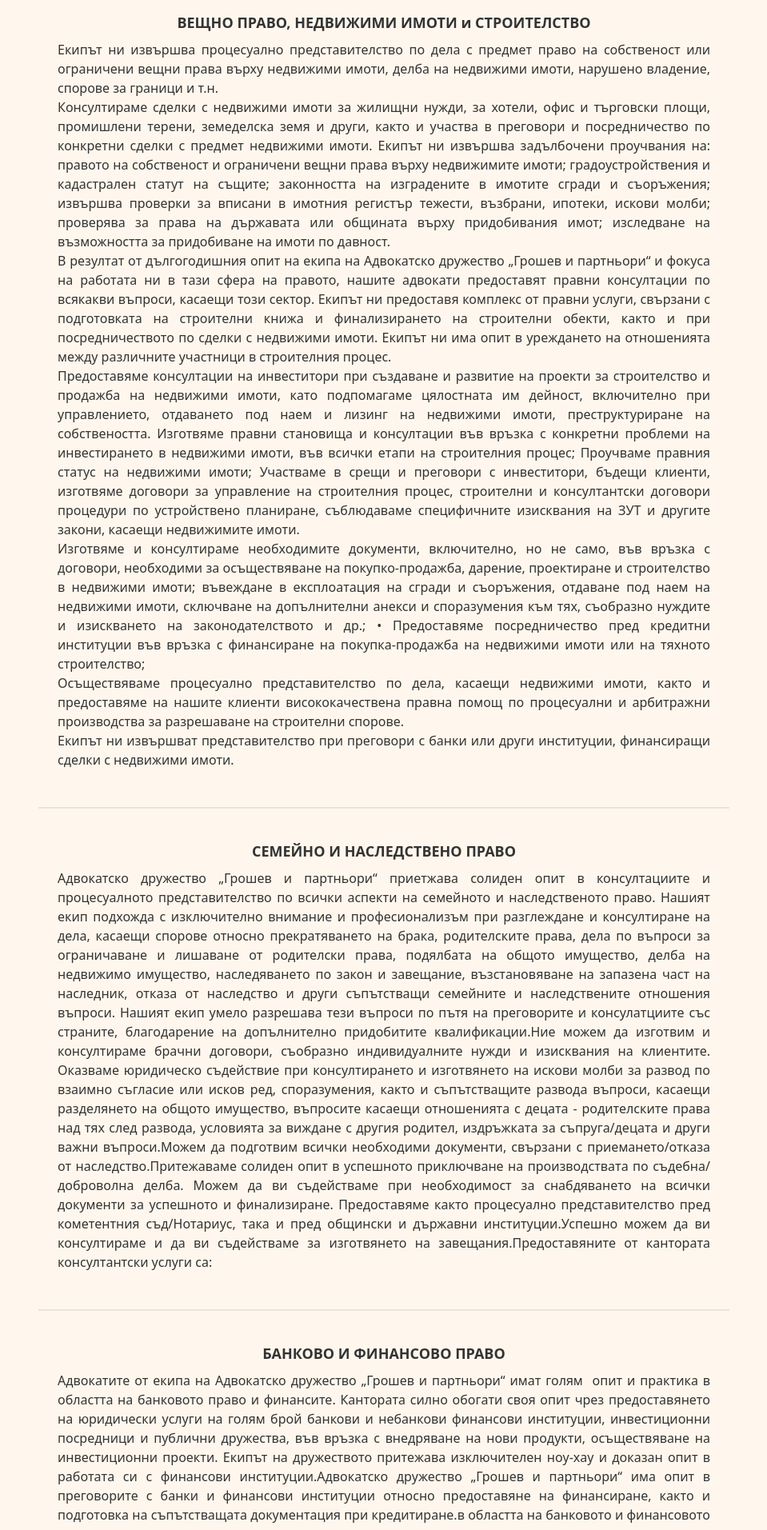
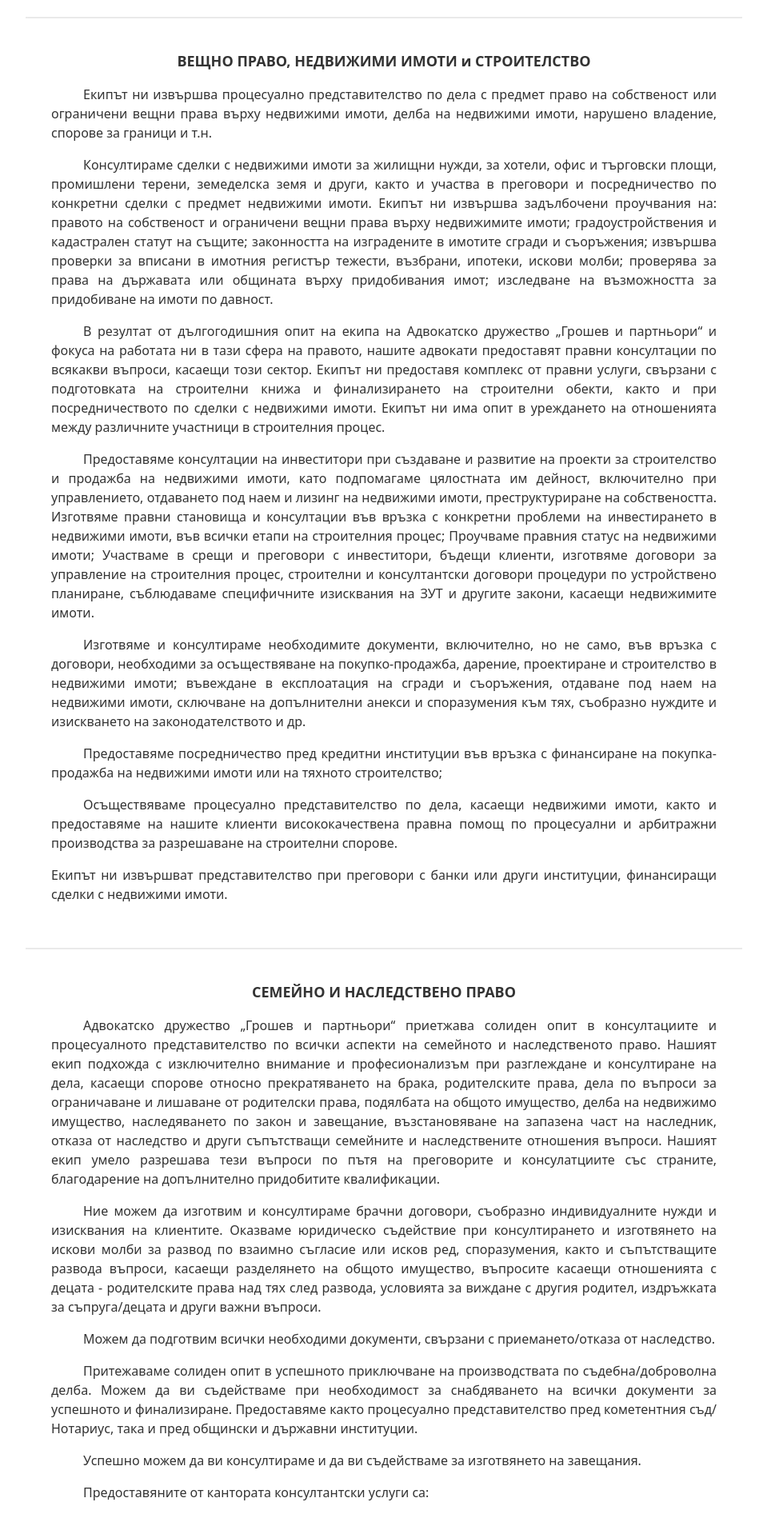
Before and after one commit to Radoslav-Marinovv/lawyers-next, a Next.js app: page /legal-services in a window 1280 px wide. Shown: the part 740-2653 px from the top of the page at 80% size, without its empty margins (160-1119 px from the left). Built offline with nearby package versions, Linux system fonts and the light colour scheme.

Commit message:
Styled text and components

```diff
--- a/components/Footer.tsx
+++ b/components/Footer.tsx
@@ -7,7 +7,7 @@
   return (
     <footer className="footer p-10 bg-neutral-100 text-amber-200-content mt-auto border-t-2">
       <div>
-        <ContactsLinks />
+        <ContactsLinks address={true} phone={true} email={true} />
       </div>
       <div>
         <Image alt='Groshev & Partners' src={GPfooter} width={200} className="fill-current" />
--- a/pages/_document.tsx
+++ b/pages/_document.tsx
@@ -3,9 +3,9 @@
 
 export default function Document() {
   return (
-    <Html className='h-full w-full scroll-py-16 scroll-smooth' lang="en">
+    <Html className='h-full w-full scroll-py-16 scroll-smooth overscroll-contain' lang="en">
       <Head />
-      <body className='flex flex-col justify-between items-center min-h-full min-w-full bg-orange-50'>
+      <body className='flex flex-col justify-between items-center min-h-full min-w-full'>
         <Layout>
           <Main />
           <NextScript />
--- a/pages/legal-services.tsx
+++ b/pages/legal-services.tsx
@@ -11,20 +11,19 @@
         <meta name="viewport" content="width=device-width, initial-scale=1" />
         <link rel="icon" href="/favicon.png" />
       </Head>
-      <div className='max-w-4xl p-4 text-justify'>
-        {/* pravilno!!!! */}
+      <div className='max-w-4xl text-justify'>
         <article id='1' className='p-4'>
           <h2 className='text-lg font-semibold text-center'>
             ТЪРГОВСКО ПРАВО И НЕСЪСТОЯТЕЛНОСТ.
           </h2>
           <div className='text-base font-normal p-2'>
-            <p>
+            <p className='text-base indent-10 p-2'>
               Екипът ни консултира клиентите във всички аспекти на търговското право. Ние можем да осъществим процесуално представителство по търговски дела пред всички съдебни инстанции, какво и представителство пред държавни и общински органи. 	Можем да изготвим документи за учредяване на всякакъв вид търговски и граждански дружества, да ви съдействаме при вписването им в съответните регистри, прехвърляне и преструктуриране на търговски дружества, включително придобиване, сливане, отделяне и разделяне на търговски дружества, консултации и съдействие при продажба на търговско предприятие, изготвяне на търговски договори от всякакъв вид, водене на преговори и постигане на извънсъдебни споразумения, съдействие и представителство на клиенти при възникнали търговски спорове, съдействие при провеждане на общи събрания на търговски дружества и за решаване на спорове между съдружници, акционери и дружества.
             </p>
-            <p>
+            <p className='text-base indent-10 p-2'>
               Екипът ни може да Ви съдейства с изготвянето на всички необходими документи за провеждането на процедурата по ликвидация или откриване производство по несъстоятелност.
             </p>
-            <p>
+            <p className='text-base indent-10 p-2'>
               Дружеството има опит в изготвянето на правни оценки и анализи  както на небанкови финансови институции и банки.
             </p>
           </div>
@@ -35,7 +34,7 @@
             ТЪРГОВСКИ СДЕЛКИ
           </h2>
           <div className='text-base font-normal p-2'>
-            <p>
+            <p className='text-base indent-10 p-2'>
               Екипът ни разполага с голям опит в консултирането по търговски сделки и изготвянето на търговски договори и менителнични ефекти. Предоставяме съдействие и консултации за при сключване на търговски сделки и договори от всякакво естество.
             </p>
           </div>
@@ -46,25 +45,28 @@
             ВЕЩНО ПРАВО, НЕДВИЖИМИ ИМОТИ и СТРОИТЕЛСТВО
           </h2>
           <div className='text-base font-normal p-2'>
-            <p>
+            <p className='text-base indent-10 p-2'>
               Екипът ни извършва процесуално представителство по дела с предмет право на собственост или ограничени вещни права върху недвижими имоти, делба на недвижими имоти, нарушено владение, спорове за граници и т.н.
             </p>
-            <p>
+            <p className='text-base indent-10 p-2'>
               Консултираме сделки с недвижими имоти за жилищни нужди, за хотели, офис и търговски площи, промишлени терени, земеделска земя и други, както и участва в преговори и посредничество по конкретни сделки с предмет недвижими имоти. Екипът ни извършва задълбочени проучвания на: правото на собственост и ограничени вещни права върху недвижимите имоти; градоустройствения и кадастрален статут на същите; законността на изградените в имотите сгради и съоръжения; извършва проверки за вписани в имотния регистър тежести, възбрани, ипотеки, искови молби; проверява за права на държавата или общината върху придобивания имот; изследване на възможността за придобиване на имоти по давност.
             </p>
-            <p>
+            <p className='text-base indent-10 p-2'>
               В резултат от дългогодишния опит на екипа на Адвокатско дружество „Грошев и партньори“ и фокуса на работата ни в тази сфера на правото, нашите адвокати предоставят правни консултации по всякакви въпроси, касаещи този сектор. Екипът ни предоставя комплекс от правни услуги, свързани с подготовката на строителни книжа и финализирането на строителни обекти, както и при посредничеството по сделки с недвижими имоти. Екипът ни има опит в уреждането на отношенията между различните участници в строителния процес.
             </p>
-            <p>
+            <p className='text-base indent-10 p-2'>
               Предоставяме консултации на инвеститори при създаване и развитие на проекти за строителство и продажба на недвижими имоти, като подпомагаме цялостната им дейност, включително при управлението, отдаването под наем и лизинг на недвижими имоти, преструктуриране на собствеността.  Изготвяме правни становища и консултации във връзка с конкретни проблеми на инвестирането в недвижими имоти, във всички етапи на строителния процес; Проучваме правния статус на недвижими имоти; Участваме в срещи и преговори с инвеститори, бъдещи клиенти, изготвяме договори за управление на строителния процес, строителни и консултантски договори процедури по устройствено планиране, съблюдаваме специфичните изисквания на ЗУТ и другите закони, касаещи недвижимите имоти.
             </p>
-            <p>
-              Изготвяме и консултираме необходимите документи, включително, но не само, във връзка с договори, необходими за осъществяване на покупко-продажба, дарение, проектиране и строителство в недвижими имоти; въвеждане в експлоатация на сгради и съоръжения, отдаване под наем на недвижими имоти, сключване на допълнителни анекси и споразумения към тях, съобразно нуждите и изискването на законодателството и др.; •	Предоставяме посредничество пред кредитни институции във връзка с финансиране на покупка-продажба на недвижими имоти или на тяхното строителство;
+            <p className='text-base indent-10 p-2'>
+              Изготвяме и консултираме необходимите документи, включително, но не само, във връзка с договори, необходими за осъществяване на покупко-продажба, дарение, проектиране и строителство в недвижими имоти; въвеждане в експлоатация на сгради и съоръжения, отдаване под наем на недвижими имоти, сключване на допълнителни анекси и споразумения към тях, съобразно нуждите и изискването на законодателството и др.
             </p>
-            <p>
+            <p className='text-base indent-10 p-2'>
+              Предоставяме посредничество пред кредитни институции във връзка с финансиране на покупка-продажба на недвижими имоти или на тяхното строителство;
+            </p>
+            <p className='text-base indent-10 p-2'>
               Осъществяваме процесуално представителство по дела, касаещи недвижими имоти, както и предоставяме на нашите клиенти висококачествена правна помощ по процесуални и арбитражни производства за разрешаване на строителни спорове.
             </p>
-            <p>
+            <p className='text-base p-2'>
               Екипът ни извършват представителство при преговори с банки или други институции, финансиращи сделки с недвижими имоти.
             </p>
           </div>
@@ -74,42 +76,42 @@
           <h2 className='text-lg font-semibold text-center'>
             СЕМЕЙНО И НАСЛЕДСТВЕНО ПРАВО
           </h2>
-          <p className='text-base font-normal p-2'>
-            <span>
+          <div className='text-base font-normal p-2'>
+            <p className='text-base indent-10 p-2'>
               Адвокатско дружество „Грошев и партньори“ приетжава солиден опит в консултациите и процесуалното представителство по всички аспекти на семейното и наследственото право. Нашият екип подхожда с изключително внимание и професионализъм при разглеждане и консултиране на дела, касаещи спорове относно прекратяването на брака, родителските права, дела по въпроси за ограничаване и лишаване от родителски права, подялбата на общото имущество, делба на недвижимо имущество, наследяването по закон и завещание, възстановяване на запазена част на наследник, отказа от наследство и други съпътстващи семейните и наследствените отношения въпроси. Нашият екип умело разрешава тези въпроси по пътя на преговорите и консулатциите със страните, благодарение на допълнително придобитите квалификации.
-            </span>
-            <span>
+            </p>
+            <p className='text-base indent-10 p-2'>
               Ние можем да изготвим и консултираме брачни договори, съобразно индивидуалните нужди и изисквания на клиентите. Оказваме юридическо съдействие при консултирането и изготвянето на искови молби за развод по взаимно съгласие или исков ред, споразумения, както и съпътстващите развода въпроси, касаещи разделянето на общото имущество, въпросите касаещи отношенията с децата - родителските права над тях след развода, условията за виждане с другия родител, издръжката за съпруга/децата и други важни въпроси.
-            </span>
-            <span>
+            </p>
+            <p className='text-base indent-10 p-2'>
               Можем да подготвим всички необходими документи, свързани с приемането/отказа от наследство.
-            </span>
-            <span>
+            </p>
+            <p className='text-base indent-10 p-2'>
               Притежаваме солиден опит в успешното приключване на производствата по съдебна/доброволна делба. Можем да ви съдействаме при необходимост за снабдяването на всички документи за успешното и финализиране. Предоставяме както процесуално представителство пред кометентния съд/Нотариус, така и пред общински и държавни институции.
-            </span>
-            <span>
+            </p>
+            <p className='text-base indent-10 p-2'>
               Успешно можем да ви консултираме и да ви съдействаме за изготвянето на завещания.
-            </span>
-            <span>
+            </p>
+            <p className='text-base indent-10 p-2'>
               Предоставяните от кантората консултантски услуги са:
-            </span>
             </p>
+          </div>
         </article>
-        <div className="divider"></div>
         <article id='5' className='p-4'>
           <h2 className='text-lg font-semibold text-center'>
             БАНКОВО И ФИНАНСОВО ПРАВО
           </h2>
           <div className='text-base font-normal p-2'>
-            <span>
+            <p className='text-base indent-10 p-2'>
               Адвокатите от екипа на Адвокатско дружество „Грошев и партньори“ имат голям  опит и практика в областта на банковото право и финансите. Кантората силно обогати своя опит чрез предоставянето на юридически услуги на голям брой банкови и небанкови финансови институции, инвестиционни посредници и публични дружества, във връзка с внедряване на нови продукти, осъществяване на инвестиционни проекти. Екипът на дружеството притежава изключителен ноу-хау и доказан опит в работата си с финансови институции.
-            </span>
-            <span>
+            </p>
+            <p className='text-base indent-10 p-2'>
               Адвокатско дружество „Грошев и партньори“ има опит в преговорите с банки и финансови институции относно предоставяне на финансиране, както и подготовка на съпътстващата документация при кредитиране.
-            </span>
-            <span>
+            </p>
+            <p className='text-base indent-10 p-2'>
               в областта на банковото и финансовото право, включват:
-              <div className='p-5'>
+            </p>
+            <div className='px-8 py-2'>
               <ul className='leading-normal list-disc font-medium'>
                 <li>
                   консултиране по регулаторни въпроси;
@@ -134,7 +136,6 @@
                 </li>
               </ul>
             </div>
-            </span>
           </div>
         </article>
         <div className="divider"></div>
@@ -143,12 +144,13 @@
             ЗАСТРАХОВАТЕЛНО ПРАВО
           </h2>
           <div className='text-base font-normal p-2'>
-            <span>
+            <p className='text-base indent-10 p-2'>
               Адвокатско дружество „Грошев и партньори” консултира лица, които могат да се ползват от определени застраховки при различни поводи. Ние осъществяваме процесуално представителство на клиенти по всякакви въпроси от областта на застрахователното право. Екипът ни разполага с необходимия професионален опит и познания, за да защитим по най-добрия начин интересите на нашите клиенти
-            </span>
-            <span>
+            </p>
+            <p className='text-base indent-10 p-2'>
               Кантората предоставя правни съвети и услуги в областта на застраховането, включващи:
-              <div className='p-5'>
+            </p>
+            <div className='px-8 py-2'>
               <ul className='leading-normal list-disc font-medium'>
                 <li>
                   консултации относно общи условия, застрахователни договори и други документи, свързани със застраховането;
@@ -167,7 +169,6 @@
                 </li>
               </ul>
             </div>
-            </span>
           </div>
         </article>
         <div className="divider"></div>
@@ -175,20 +176,20 @@
           <h2 className='text-lg font-semibold text-center'>
             ТРУДОВО ПРАВО
           </h2>
-          <p className='text-base font-normal p-2'>
-            <span>
+          <div className='text-base font-normal p-2'>
+            <p className='text-base indent-10 p-2'>
               Адвокатско дружество „Грошев и партньори“ предоставя консултации и правно обслужване на работници и служители при сключването на индивидуални или колективни трудови договори и тяхното съдържание, работното време, почивките и отпуските, и др. Предявяваме искове срещу незаконно уволнение, възстановяване на работа и изпращане на обезщетения, следим за нарушени права във връзка с трудовото законодателство, разрешаваме казуси, свързани с трудовото законодателство и други.
-            </span>
-            <span>
+            </p>
+            <p className='text-base indent-10 p-2'>
               Адвокатите на дружеството могат да окажат правна помощ на всеки клиент, като осъществяват преговори между него и работодателят му, така и пред държавни и общински органи.
-            </span>
-            <span>
+            </p>
+            <p className='text-base indent-10 p-2'>
               Адвокатско дружество „Грошев и партньори“ осъществява процесуално представителство при възникнали спорове, свързани с трудови злополуки, дисциплинарна отговорност и дисциплинарно уволнение, незаконно уволнение, възстановяване на работа, обезщетение при незаконно уволнение.
-            </span>
-            <span>
+            </p>
+            <p className='text-base p-2'>
               Дружеството има опит при консултирането и правното съдействие на работодатели, касаещи трудовото законодателство.
-            </span>
             </p>
+          </div>
         </article>
       </div>
     </>
--- a/pages/news.tsx
+++ b/pages/news.tsx
@@ -15,8 +15,8 @@
         <meta name="viewport" content="width=device-width, initial-scale=1" />
         <link rel="icon" href="/favicon.png" />
       </Head>
-      <div className='md:max-w-4xl max-w-sm z-0 p-4 h-full m-auto'>
-        <div>{!isLoading ? <Loading /> :
+      <div className='md:max-w-4xl max-w-sm z-0 p-4 h-full'>
+        <div>{isLoading ? <Loading /> :
           news?.map((post) => {
             return (
               <Fragment key={post.id}>
```
Also changed, not shown: components/ContactsLinks.tsx (+40 -12 lines), pages/contacts.tsx (+7 -6 lines), pages/index.tsx (+15 -2 lines). Lines whose indentation alone changed are shown as unchanged.
